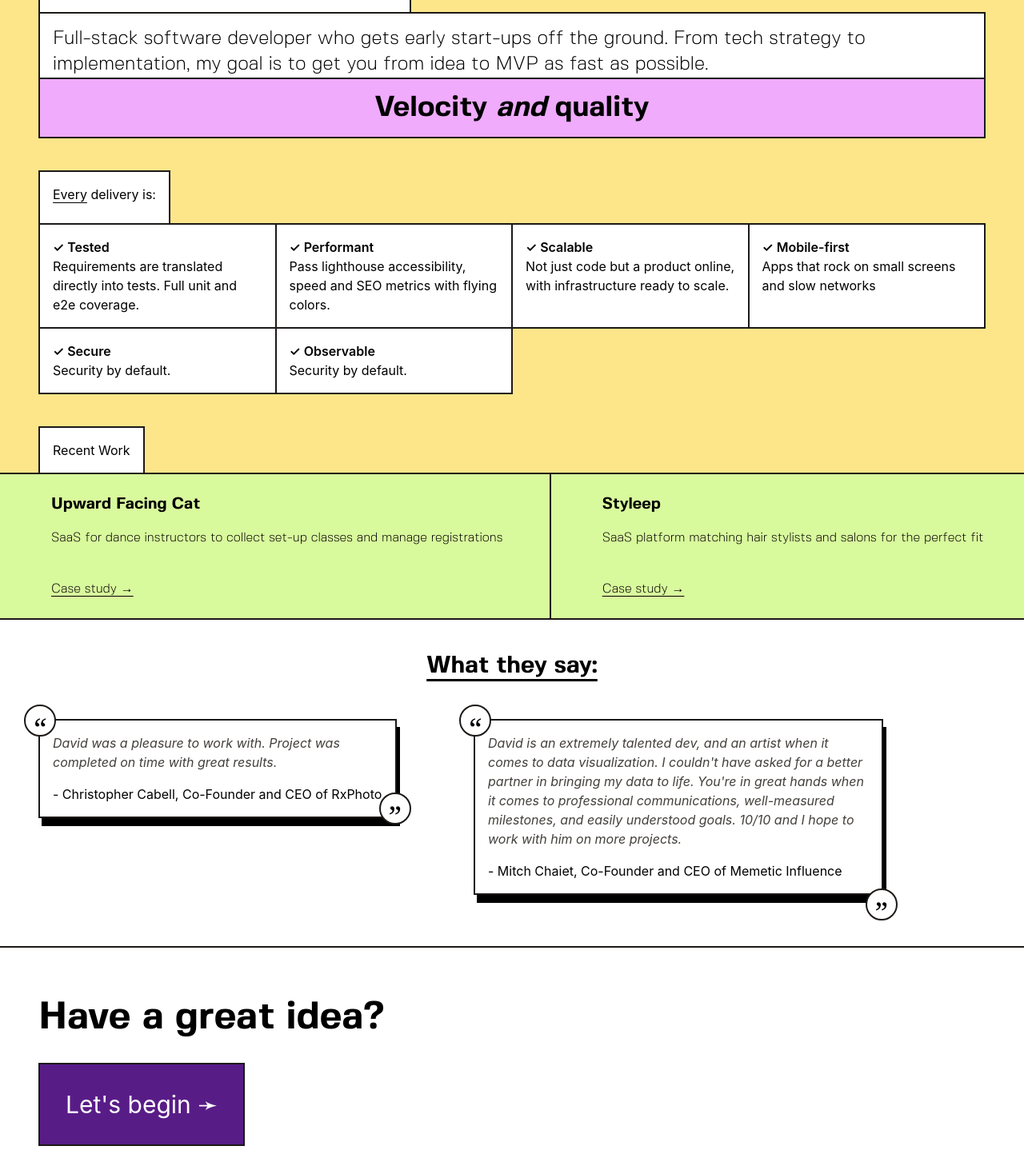
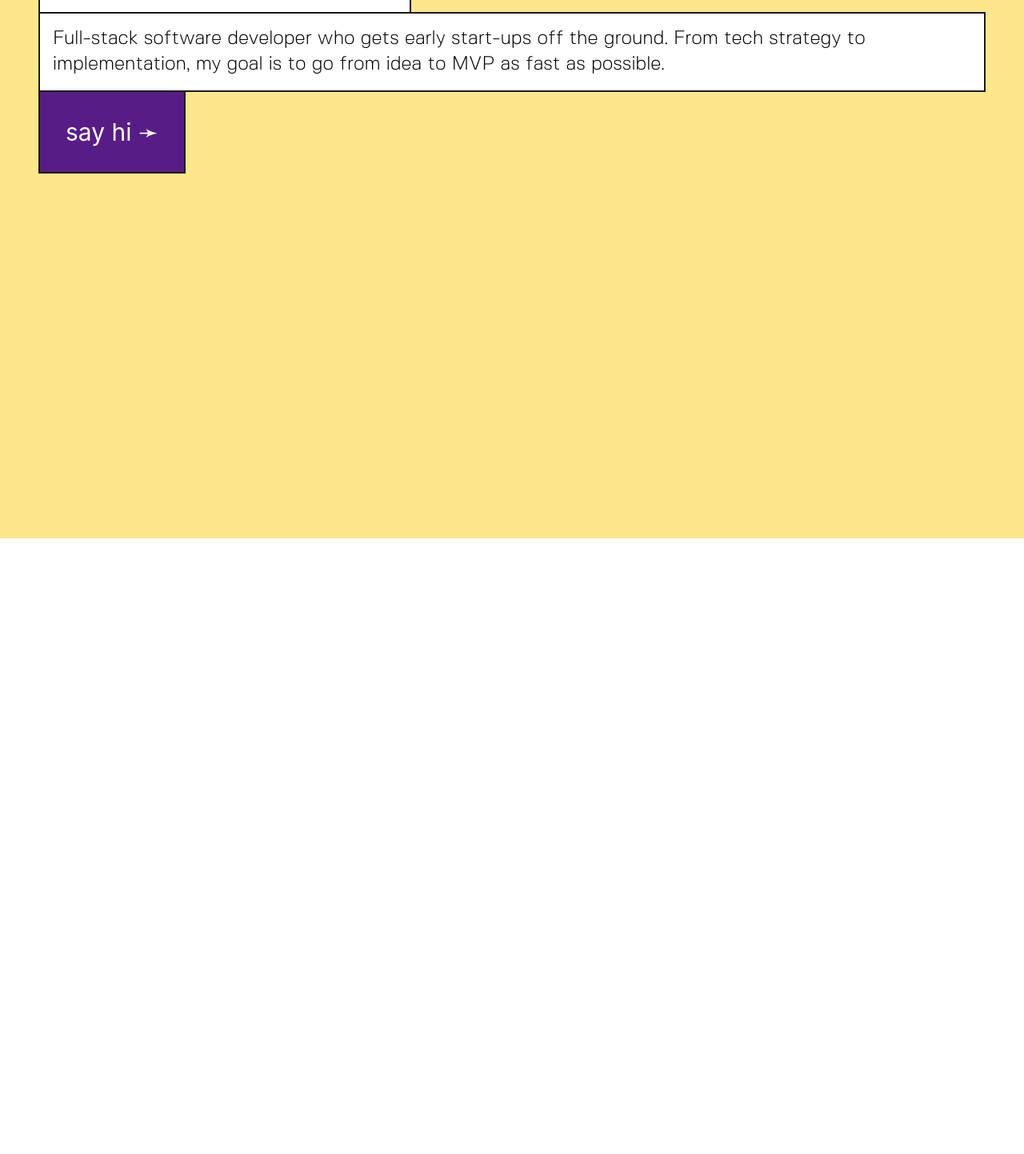
Before and after one commit to dgaitsgo/dgaitsgo-neu, a Next.js app: page / in a window 1280 px wide. Shown: the part 127-1570 px from the top of the page at 80% size. After the commit the page ends 800 px from the top, so only its background shows below. Built offline with nearby package versions, Linux system fonts and the light colour scheme.

Commit message:
simplified

```diff
--- a/layouts/Home/Home.tsx
+++ b/layouts/Home/Home.tsx
@@ -11,9 +11,9 @@ function H1({ children }: { children: React.ReactNode }) {
 function Home() {
 	return (
 		<div className="subpixel-antialiased">
-			<div className="pl-12 pt-12 pr-12 bg-amber-200">
+			<div className="lg:pt-12 lg:px-12 md:p-4 sm:px-0 h-screen bg-amber-200">
 				<div
-					className="border-l-2  border-stone-900 min-h-full relative"
+					className="border-l-2  border-stone-900 relative"
 				>
 					<div className="">
 						<div className="bg-white border-t-2 border-r-2 inline-block border-stone-900 p-4" style={{ fontFamily: 'Fivo', fontWeight: 'medium' }}>
@@ -21,13 +21,10 @@ function Home() {
 						</div>
 						{/* */}
 						<div className="">
-							<p className="pt-4 pl-4 border-t-2 border-r-2 border-stone-900 self-center text-2xl  bg-white" style={{ fontFamily: 'Fivo', fontWeight: 'lighter' }}>
+							<p className="py-4 pl-4 border-t-2 border-b-2 border-r-2 border-stone-900 self-center text-2xl  bg-white" style={{ fontFamily: 'Fivo', fontWeight: 'lighter' }}>
 								Full-stack software developer who gets early start-ups off the ground.
-								From tech strategy to implementation, my goal is to get you from idea to MVP as fast as possible.
+								From tech strategy to implementation, my goal is to go from idea to MVP as fast as possible.
 
-							</p>
-							<p className=" m-auto text-4xl bg-fuchsia-300 border-r-2 border-stone-900 border-b-2 border-t-2 pt-4 pb-4 text-center" style={{ fontFamily: 'Fivo', fontWeight: 'bold' }}>
-								Velocity <span className="italic">and</span> quality
 							</p>
 							{/* <span className="text-xl">Every delivery is:</span> */}
 
@@ -38,118 +35,13 @@ function Home() {
 					</div>
 				</div>
 				<div>
-					<div className="mt-10 border-r-2 border-l-2 inline-block bg-white border-stone-900">
-						<p className="p-4 border-stone-900 mb-2 border-t-2 ">
-							<span className="underline underline-offset-4">Every</span> delivery is:
-						</p>
-					</div>
-					<div className="grid border-t-2 border-l-2  border-stone-900 grid-cols-4">
-						<div className="border-r-2  border-b-2 border-stone-900 p-4 bg-white">
-							<p className="font-semibold"> ✓ Tested</p>
-							<span>Requirements are translated directly into tests. Full unit and e2e coverage.</span>
-						</div>
-						<div className="border-r-2 border-b-2 border-stone-900 p-4 bg-white">
-							<p className="font-semibold"> ✓ Performant</p>
-							<span>Pass lighthouse accessibility, speed and SEO metrics with flying colors.</span>
-						</div>
-						<div className="border-r-2  border-b-2 border-stone-900 p-4 bg-white">
-							<p className="font-semibold"> ✓ Scalable</p>
-							<span>Not just code but a product online, with infrastructure ready to scale.</span>
-						</div>
-						<div className="p-4 bg-white border-b-2 border-r-2 border-stone-900">
-							<p className="font-semibold "> ✓ Mobile-first</p>
-							<span>Apps that rock on small screens and slow networks</span>
-						</div>
-						<div className="border-r-2 border-b-2 border-stone-900 p-4 bg-white ">
-							<p className="font-semibold"> ✓ Secure</p>
-							<span>Security by default.</span>
-						</div>
-						<div className="border-r-2 border-b-2 border-stone-900 p-4 bg-white ">
-							<p className="font-semibold"> ✓ Observable</p>
-							<span>Security by default.</span>
-						</div>
-					</div>
-					<div className="mt-10 flex">
-						<h2 className="text-right p-4 bg-white border-r-2 border-t-2 border-l-2 border-stone-900">
-							Recent Work
-						</h2>
-					</div>
 				</div>
-			</div>
-			<div className="flex border-t-2 border-b-2 border-stone-900" style={{ fontFamily: 'Fivo' }}>
-				<div className="w-7/12 bg-lime-200 pl-16 p-6  border-r-2 border-stone-900">
-					<h4 className="text-xl font-bold">Upward Facing Cat</h4>
-					<p className="pt-4 mb-8 h-12">SaaS for dance instructors to collect set-up classes and manage registrations</p>
-					{/* <div className="flex gap-2 mb-4">
-						<span className="bg-stone-900 text-white py-2 px-3 rounded-full">NextJS</span>
-						<span className="bg-stone-900 text-white py-2 px-3 rounded-full">React</span>
-						<span className="bg-stone-900 text-white py-2 px-3 rounded-full">D3</span>
-						<span className="bg-stone-900 text-white py-2 px-3 rounded-full">Stripe</span>
-					</div> */}
-					<a className="underline underline-offset-4">Case study →</a>
-				</div>
-				<div className="w-6/12 bg-lime-200 pl-16 p-6">
-					<h4 className="text-xl font-bold">Styleep</h4>
-					<p className="pt-4 mb-8 h-12">SaaS platform matching hair stylists and salons for the perfect fit</p>
-					<a className="underline underline-offset-4">Case study →</a>
-				</div>
-			</div>
-			<div className="flex">
-				<p className="m-auto px-4 py-4 text-center text-3xl mt-6 underline underline-offset-8 rounded-lg" style={{ fontFamily: 'Fivo', fontWeight: 'bold' }}>What they say:</p>
-			</div>
-			<div className="flex">
-				<div className="self-start max-w-md mx-12 pb-4 border-2 border-stone-900 relative mt-8" style={{ boxShadow: '4px 10px' }}>
-					<span className="font-serif text-4xl pt-5 absolute rounded-full w-10 h-10 top-0  text-black border-2 bg-white border-stone-900"
-						style={{
-							transform: `translate(-50%, -50%)`,
-							left: '0%',
-							display: 'grid',
-							placeContent: 'center'
-						}}
-					>&#8220;</span>
-					<p className="p-4 italic text-stone-700">David was a pleasure to work with. Project was completed on time with great results.</p>
-					<span className="p-4">- Christopher Cabell, Co-Founder and CEO of RxPhoto</span>
-					<div className="font-serif text-4xl pt-5 absolute rounded-full w-10 h-10 -bottom-1/4  text-black border-2 bg-white border-stone-900"
-						style={{
-							transform: `translate(-50%, -50%)`,
-							left: '100%',
-							display: 'grid',
-							placeContent: 'center',
-						}}>&#8221;</div>
-				</div>
-				<div className="max-w-lg mx-12 pb-4 border-2 border-stone-900 relative mt-8" style={{ boxShadow: '4px 10px' }}>
-					<span className="font-serif text-4xl pt-5 absolute rounded-full w-10 h-10 top-0  text-black border-2 bg-white border-stone-900"
-						style={{
-							transform: `translate(-50%, -50%)`,
-							left: '0%',
-							display: 'grid',
-							placeContent: 'center'
-						}}
-					>&#8220;</span>
-					<p className="p-4 italic text-stone-700">David is an extremely talented dev, and an artist when it comes to data visualization. I couldn&apos;t have asked for a better partner in bringing my data to life. You&apos;re in great hands when it comes to professional communications, well-measured milestones, and easily understood goals. 10/10 and I hope to work with him on more projects.</p>
-					<span className="p-4">- Mitch Chaiet, Co-Founder and CEO of Memetic Influence</span>
-					<div className="font-serif text-4xl pt-5 absolute rounded-full w-10 h-10 -bottom-1/4  text-black border-2 bg-white border-stone-900"
-						style={{
-							transform: `translate(-50%, -50%)`,
-							left: '100%',
-							display: 'grid',
-							placeContent: 'center',
-						}}>&#8221;</div>
-				</div>
-			</div>
-			<div className="border-t-2 border-stone-900 mt-16">
-				<h1 className="text-5xl ml-12 mt-16" style={{ fontFamily: 'Fivo', fontWeight: 'bold' }}>
-					Have a great idea?
-				</h1>
-				<button className="text-3xl ml-12 text-white p-8 mt-8 bg-purple-900 border-stone-900 border-2">
-					Let&apos;s begin ➛
+				<button className="text-3xl ml-0 text-white p-8 bg-purple-900 border-stone-900 border-b-2 border-x-2">
+					<a href="mailto:hi@dgaitsgo.com">
+						say hi ➛
+					</a>
 				</button>
 			</div>
-			<footer className="m-auto bg-amber-200 mt-12 p-12" style={{ fontFamily: 'Fivo' }}>
-				<p>Made in Brasília</p>
-				<p className="underline underline-offset-4"><a>Feedback</a></p>
-				<p className="pt-1">All rights reserved</p>
-			</footer>
 		</div >
 	)
 }
--- a/tailwind.config.js
+++ b/tailwind.config.js
@@ -1,11 +1,13 @@
+const { screens } = require('tailwindcss/defaultTheme')
 /** @type {import('tailwindcss').Config} */
 module.exports = {
 	content: [
-    "./pages/**/*.{js,ts,jsx,tsx}",
-    "./components/**/*.{js,ts,jsx,tsx}",
-	"./layouts/**/*.{js,ts,jsx,tsx}",
+		'./pages/**/*.{js,ts,jsx,tsx}',
+		'./components/**/*.{js,ts,jsx,tsx}',
+		'./layouts/**/*.{js,ts,jsx,tsx}',
 	],
 	theme: {
+		screens,
 		extend: {},
 	},
 	plugins: [],
```
Lines whose indentation alone changed are shown as unchanged.
